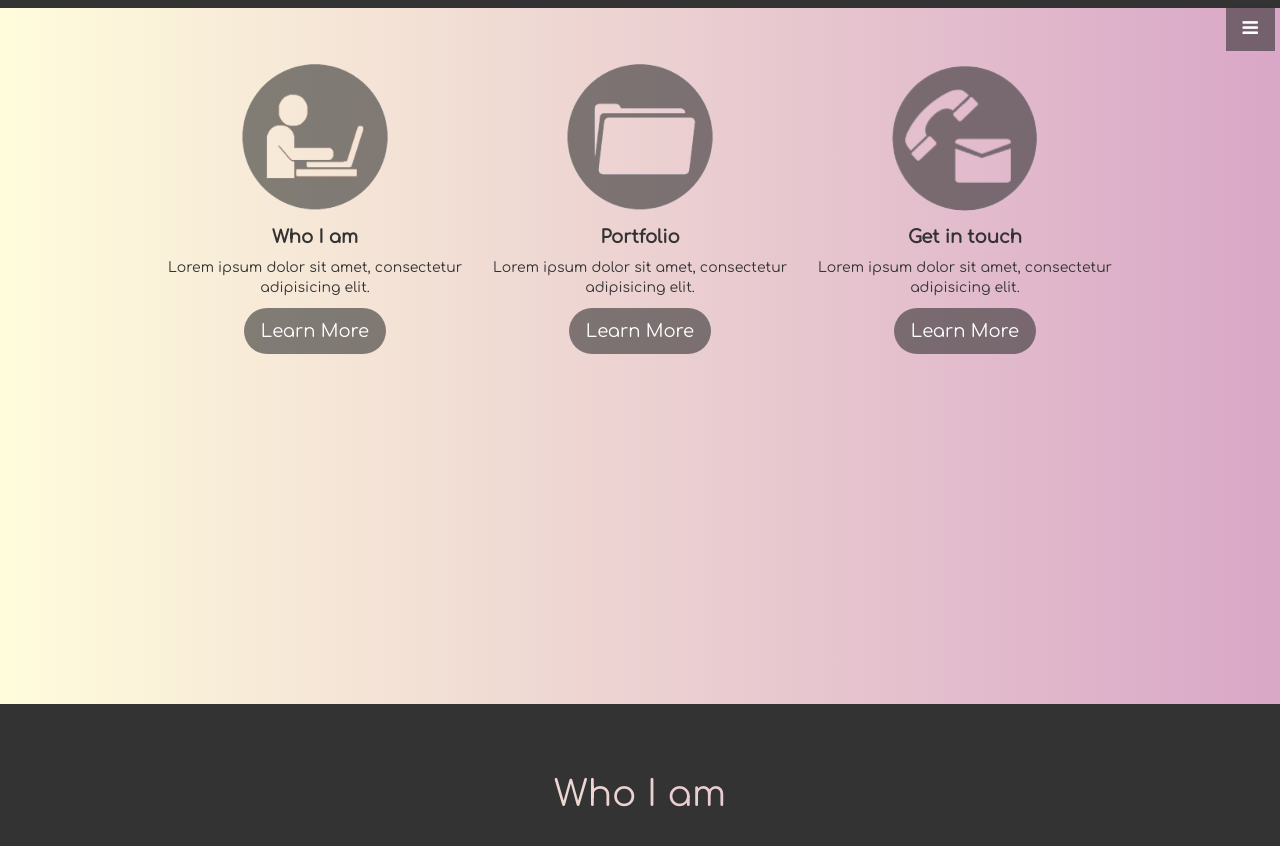
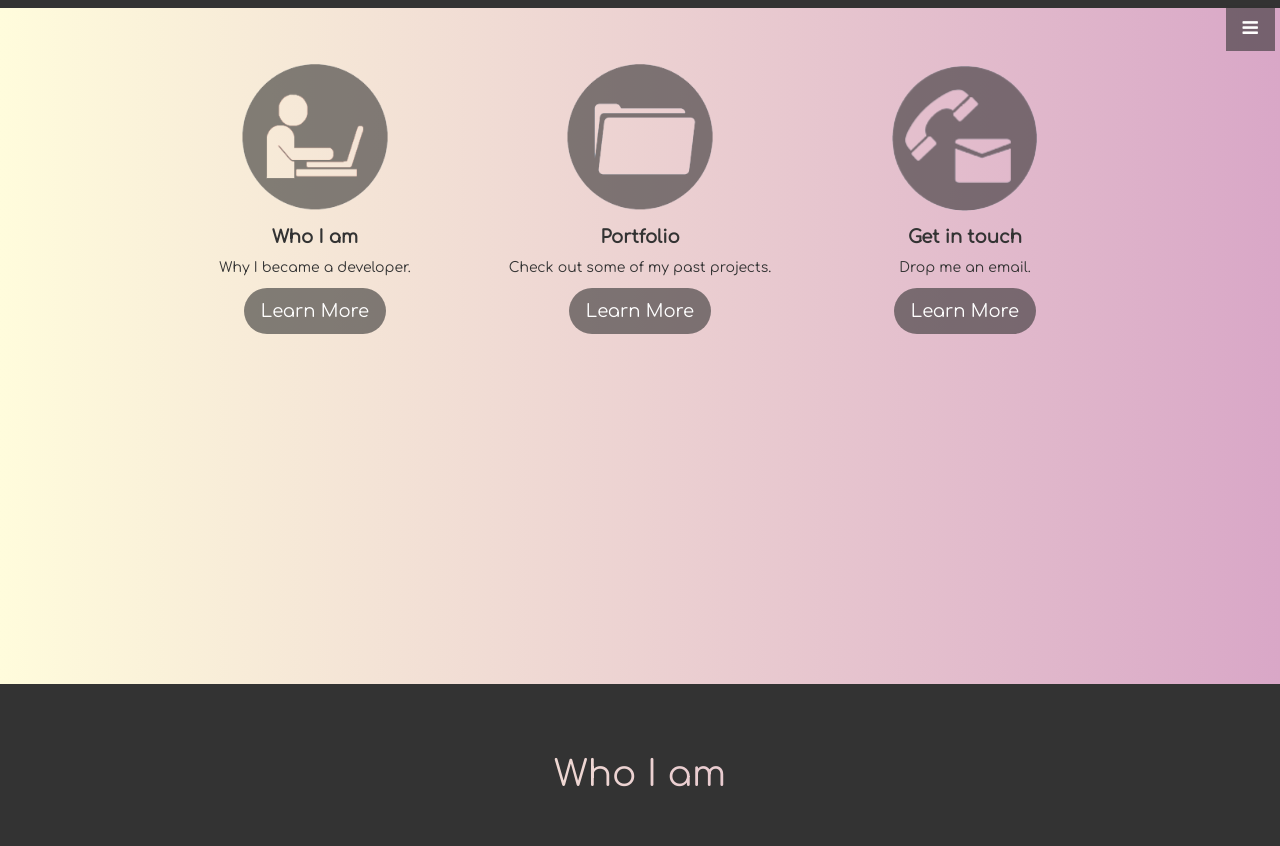
Before and after one commit to cjewell47/cjewell47.github.io, a Jekyll site: the page built from index.html, in a window 1280 px wide and 900 px high, scrolled down 1117 px. Shown: the top 846 px of the window. Built offline with Jekyll 4.4.1, drawn with Linux system fonts in a browser that asks for light colours.

Commit message:
removed some lorem ipsum

```diff
--- a/_includes/services.html
+++ b/_includes/services.html
@@ -10,7 +10,7 @@
               <h4>
                 <strong class="who-text">Who I am</strong>
               </h4>
-              <p class="who-text">Lorem ipsum dolor sit amet, consectetur adipisicing elit.</p>
+              <p class="who-text">Why I became a developer.</p>
               <a href="#whoiam" id="who-btn" class="service-btn btn btn-dark btn-lg">Learn More</a>
             </div>
           </div>
@@ -20,7 +20,7 @@
               <h4>
                 <strong class="port-text">Portfolio</strong>
               </h4>
-              <p class="port-text">Lorem ipsum dolor sit amet, consectetur adipisicing elit.</p>
+              <p class="port-text">Check out some of my past projects.</p>
               <a href="#portfolio" id="port-btn" class="service-btn btn btn-dark btn-lg">Learn More</a>
             </div>
           </div>
@@ -30,7 +30,7 @@
               <h4>
                 <strong class="con-text">Get in touch</strong>
               </h4>
-              <p class="con-text">Lorem ipsum dolor sit amet, consectetur adipisicing elit.</p>
+              <p class="con-text">Drop me an email.</p>
               <a href="#contact" id="con-btn" class="service-btn btn btn-dark btn-lg">Learn More</a>
             </div>
           </div>
```
